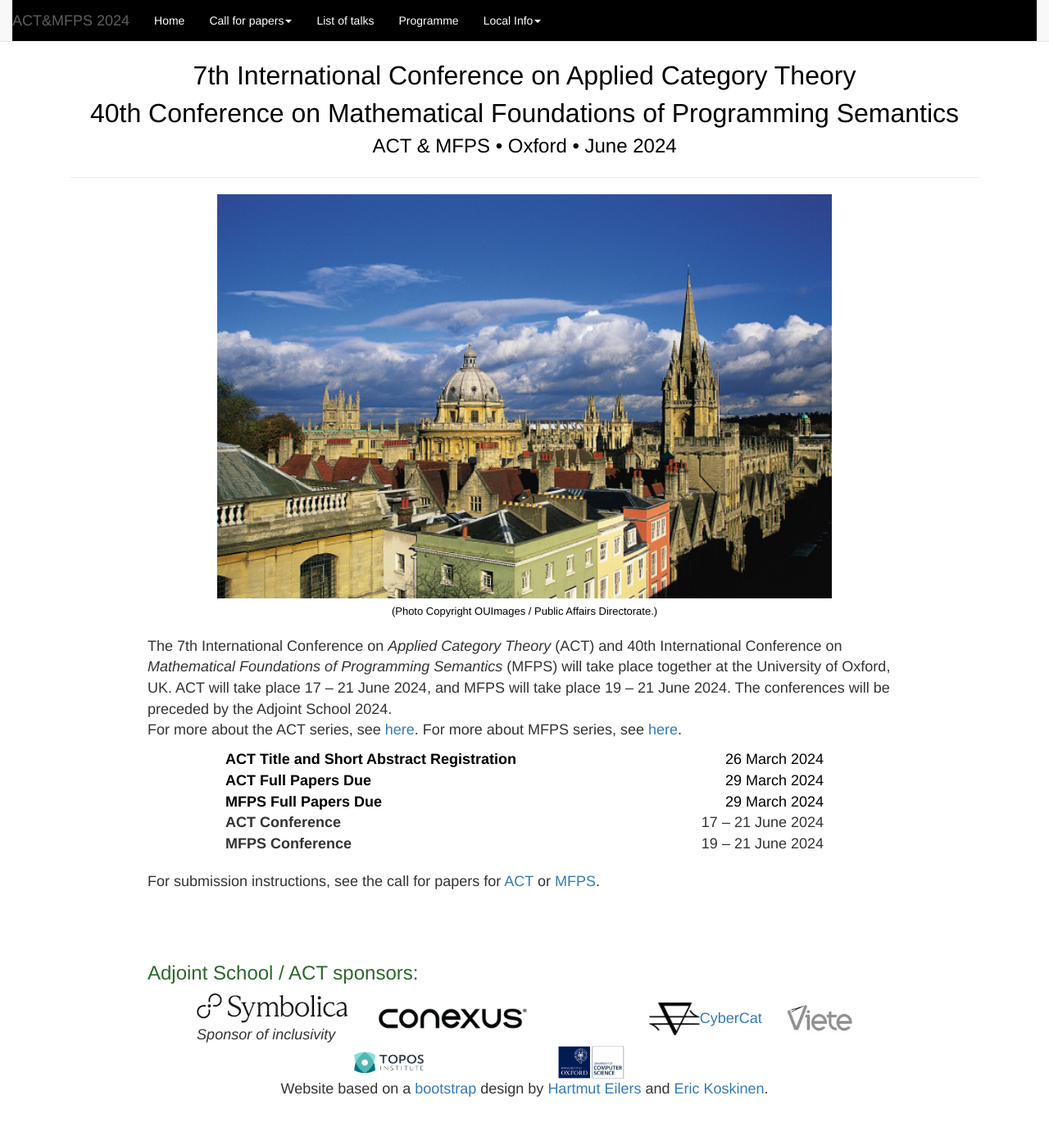
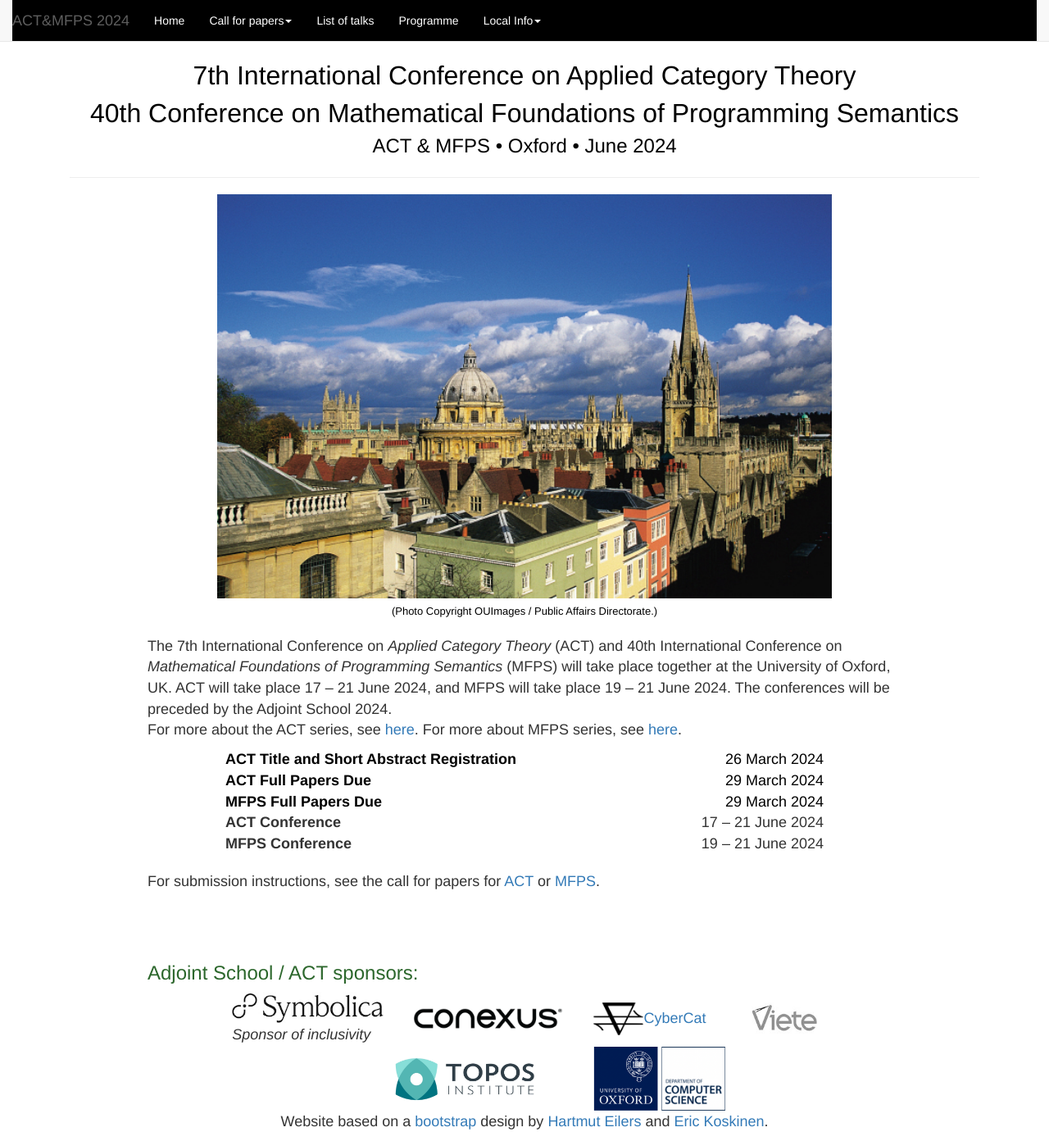
Before and after one commit to oxford24/oxford24.github.io, a Jekyll site: the page built from index.html, in a window 1280 px wide and 1392 px high. Shown: the whole window at 82% size. Built offline with Jekyll 4.4.1, drawn with Linux system fonts in a browser that asks for light colours.

Commit message:
Update actmfps.html

```diff
--- a/_layouts/actmfps.html
+++ b/_layouts/actmfps.html
@@ -116,14 +116,13 @@ Adjoint School / ACT sponsors:</h3>
 <tr><td class="first">	    <a href="https://www.symbolica.ai"><img src="assets/images/symbolica.jpg" alt="Symbolica" style="width:auto;height:40px"></a><br><i>Sponsor of inclusivity</i></td>
 <td class="first">
 <a href="https://www.conexus.com">	    <img style="margin-left:30px; width:auto;height:40px" src="assets/images/conexus.png" alt="Conexus"></a><br></td>
-<td class="first"></td>
 <td class="first">
 	   <a href="https://cybercat.institute/"> <img style="margin-left:30px; width:auto;height:40px" src="assets/images/cybercat.png" alt="CyberCat">CyberCat</a><br></td>
 	   <td class="first">
 <a href="https://viete.io">	    <img style="margin-left:30px; width:auto;height:40px" src="assets/images/viete.jpg" alt="Viete" ></a><br></td></tr>
-<tr><td class="first">&nbsp;</td><td class="first">	    <a href="https://topos.institute"><img src="assets/images/topos-institute.jpg" alt="Topos Institute" style="width:auto;height:40px"></a></td>
+<tr><td class="first">&nbsp;</td><td class="first">	    <a href="https://topos.institute"><img src="assets/images/topos-institute.jpg" alt="Topos Institute" style="width:auto;height:80px"></a></td>
 <td class="first">
-<a href="https://www.cs.ox.ac.uk">	    <img style="margin-left:30px; width:auto;height:40px" src="assets/images/oxcs.png" alt="Univesity of Oxford Department of Computer Science"></a><br></td>
+<a href="https://www.cs.ox.ac.uk">	    <img style="margin-left:30px; width:auto;height:80px" src="assets/images/oxcs.png" alt="Univesity of Oxford Department of Computer Science"></a><br></td>
 </table>
   <p>Website based on a <a href="http://getbootstrap.com">bootstrap</a> design by <a href="http://www.joomla-admin.de/" target="_blank">Hartmut Eilers</a> and <a href="http://cs.yale.edu/homes/ejk/">Eric Koskinen</a>.</p>
         </div> <!-- #logobox -->
```
